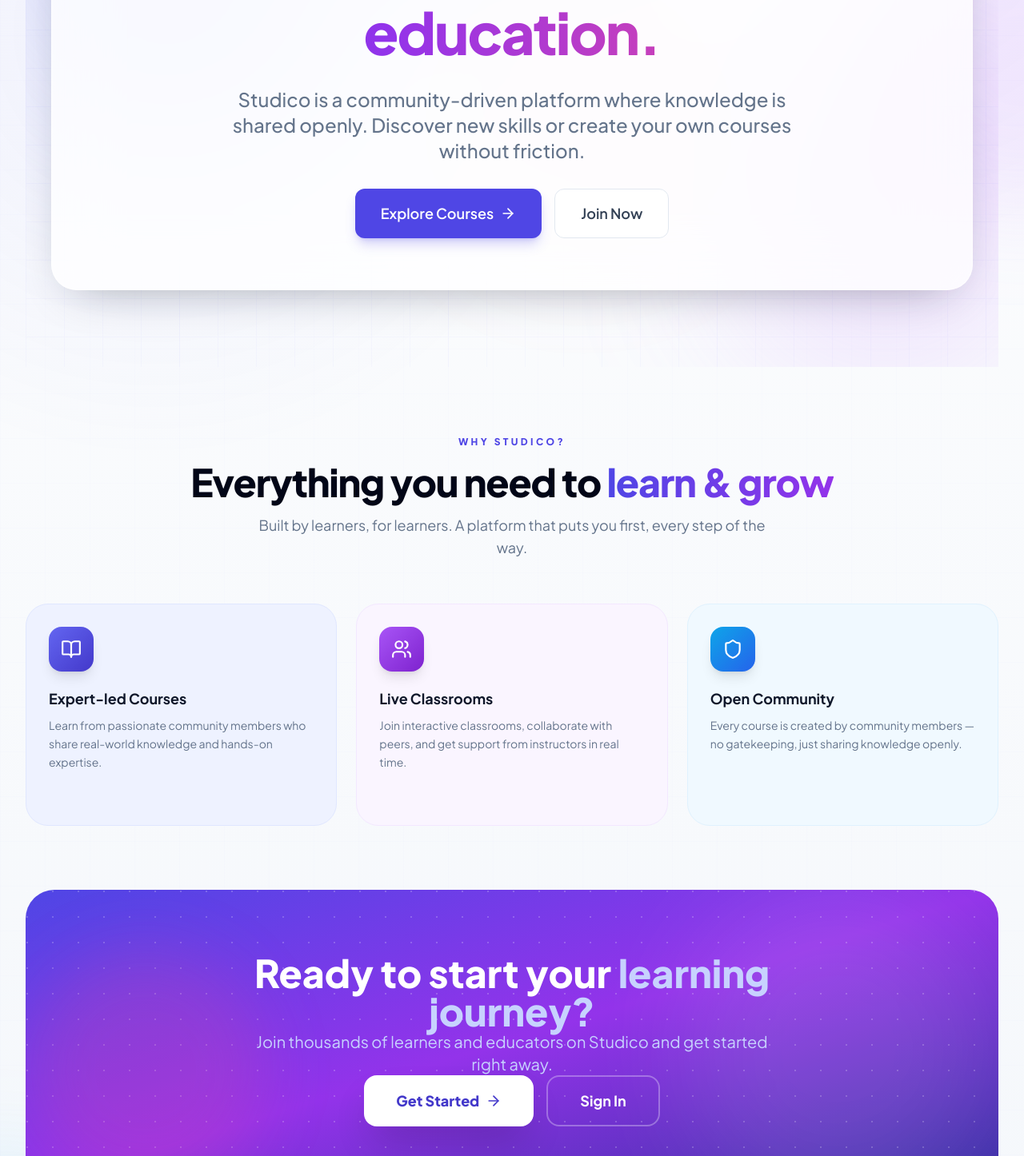
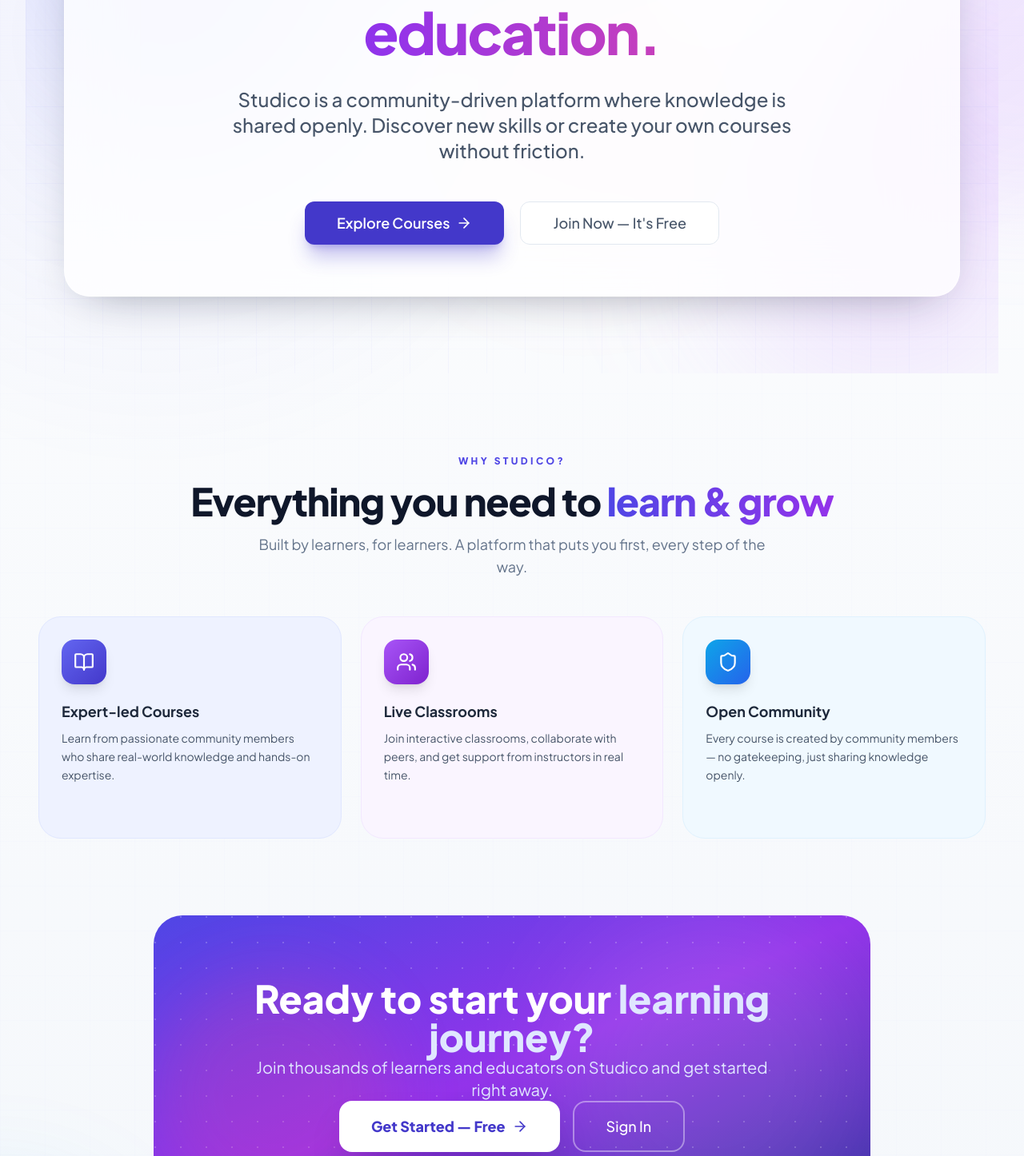
Before and after one commit to Dav2dAnderson/studico, a Next.js app in the folder frontend/: page / in a window 1280 px wide. Shown: the part 404-1850 px from the top of the page at 80% size. Built offline with nearby package versions, Linux system fonts and the light colour scheme; no server answers.

Commit message:
some changes

```diff
--- a/frontend/src/app/globals.css
+++ b/frontend/src/app/globals.css
@@ -368,15 +368,15 @@
   /* Button styles */
   .btn-primary {
     @apply inline-flex items-center justify-center px-5 py-2.5 sm:px-6 sm:py-3 rounded-xl text-sm sm:text-base font-semibold text-white;
-    @apply bg-indigo-600 hover:bg-indigo-700 transition-all duration-200;
-    @apply shadow-lg shadow-indigo-600/25 hover:-translate-y-0.5 active:scale-[0.98];
+    @apply bg-indigo-700 hover:bg-indigo-800 transition-all duration-200;
+    @apply shadow-xl shadow-indigo-700/30 hover:-translate-y-0.5 active:scale-[0.98];
   }
 
   .btn-secondary {
-    @apply inline-flex items-center justify-center px-5 py-2.5 sm:px-6 sm:py-3 rounded-xl text-sm sm:text-base font-semibold;
-    @apply bg-white dark:bg-slate-800 text-slate-700 dark:text-slate-200;
+    @apply inline-flex items-center justify-center px-5 py-2.5 sm:px-6 sm:py-3 rounded-xl text-sm sm:text-base font-medium;
+    @apply bg-white/80 dark:bg-slate-800/80 text-slate-600 dark:text-slate-300;
     @apply border border-slate-200 dark:border-slate-700 hover:border-indigo-300 dark:hover:border-indigo-600;
-    @apply transition-all duration-200 hover:-translate-y-0.5 active:scale-[0.98];
+    @apply transition-all duration-200 hover:bg-slate-50 dark:hover:bg-slate-700 active:scale-[0.98];
   }
 
   /* Input base */
--- a/frontend/src/app/page.tsx
+++ b/frontend/src/app/page.tsx
@@ -47,7 +47,7 @@
   const { user } = useAuth();
 
   return (
-    <div className="flex flex-col gap-12 sm:gap-20 overflow-hidden">
+    <div className="flex flex-col gap-16 sm:gap-24 overflow-hidden">
       {/* ─────────────────────── HERO ─────────────────────── */}
       <section className="relative overflow-hidden">
         {/* Background blobs */}
@@ -66,9 +66,9 @@
           />
         </div>
 
-        <div className="relative z-10 mx-auto max-w-6xl py-10 sm:py-16 lg:py-24">
-          <div className="surface-panel px-4 py-8 sm:px-10 sm:py-14 lg:px-14 lg:py-16 text-center">
-            <div className="mx-auto max-w-4xl space-y-8">
+        <div className="relative z-10 mx-auto max-w-6xl py-12 sm:py-16 lg:py-24 px-4">
+          <div className="surface-panel px-6 py-10 sm:px-10 sm:py-14 lg:px-14 lg:py-16 text-center">
+            <div className="mx-auto max-w-4xl space-y-6 sm:space-y-8">
               {/* Badge */}
               <div className="inline-flex items-center gap-2 rounded-full border border-indigo-200/70 bg-indigo-50/80 px-4 py-2 text-sm font-semibold text-indigo-700 backdrop-blur-sm dark:border-indigo-800/60 dark:bg-indigo-950/55 dark:text-indigo-300">
                 <span className="relative flex h-2 w-2">
@@ -79,24 +79,24 @@
               </div>
 
               {/* Headline */}
-              <h1 className="text-4xl font-black leading-[1.02] tracking-tight text-slate-950 dark:text-white sm:text-5xl lg:text-7xl">
+              <h1 className="text-4xl font-black leading-[1.02] tracking-tight text-slate-900 dark:text-white sm:text-5xl lg:text-7xl">
                 Where ambition{" "}
                 <span className="gradient-text">meets education.</span>
               </h1>
 
               {/* Subheadline */}
-              <p className="mx-auto max-w-3xl text-base font-medium leading-relaxed text-slate-500 dark:text-slate-400 sm:text-xl lg:text-2xl">
+              <p className="mx-auto max-w-3xl text-base font-medium leading-relaxed text-slate-600 dark:text-slate-300 sm:text-xl lg:text-2xl">
                 Studico is a community-driven platform where knowledge is shared
                 openly. Discover new skills or create your own courses without
                 friction.
               </p>
 
               {/* CTAs */}
-              <div className="flex flex-col justify-center gap-4 sm:flex-row">
+              <div className="flex flex-col justify-center gap-4 sm:flex-row sm:gap-5 pt-4">
                 <Link
                   href="/courses"
                   id="hero-explore-btn"
-                  className="group btn-primary gap-2 rounded-2xl px-6 py-3 sm:px-8 sm:py-4 text-base sm:text-lg shadow-xl shadow-indigo-600/30"
+                  className="group btn-primary gap-2 rounded-2xl px-8 py-4 sm:px-10 sm:py-4.5 text-base sm:text-lg font-bold shadow-2xl shadow-indigo-700/40 hover:shadow-indigo-700/50 w-full sm:w-auto"
                 >
                   Explore Courses
                   <ArrowRight
@@ -108,15 +108,15 @@
                   <Link
                     href="/auth/register"
                     id="hero-join-btn"
-                    className="btn-secondary rounded-2xl px-6 py-3 sm:px-8 sm:py-4 text-base sm:text-lg"
+                    className="btn-secondary rounded-2xl px-8 py-4 sm:px-10 sm:py-4.5 text-base sm:text-lg w-full sm:w-auto"
                   >
-                    Join Now
+                    Join Now — It's Free
                   </Link>
                 ) : (
                   <Link
                     href="/profile"
                     id="hero-profile-btn"
-                    className="btn-secondary rounded-2xl px-6 py-3 sm:px-8 sm:py-4 text-base sm:text-lg"
+                    className="btn-secondary rounded-2xl px-8 py-4 sm:px-10 sm:py-4.5 text-base sm:text-lg w-full sm:w-auto"
                   >
                     My Dashboard
                   </Link>
@@ -132,14 +132,14 @@
       </section>
 
       {/* ─────────────────────── FEATURES ─────────────────────── */}
-      <section className="relative">
+      <section className="relative px-4">
         <div className="max-w-7xl mx-auto">
           {/* Section header */}
-          <div className="mb-14 space-y-4 text-center">
+          <div className="mb-12 space-y-4 text-center">
             <span className="page-eyebrow">
               Why Studico?
             </span>
-            <h2 className="text-4xl font-black tracking-tight text-slate-950 dark:text-white sm:text-5xl">
+            <h2 className="text-4xl font-black tracking-tight text-slate-900 dark:text-white sm:text-5xl">
               Everything you need to{" "}
               <span className="gradient-text-static">learn & grow</span>
             </h2>
@@ -164,10 +164,10 @@
                   <f.icon size={26} className="text-white" />
                 </div>
 
-                <h3 className="text-lg font-bold text-slate-900 dark:text-slate-100 mb-2">
+                <h3 className="text-lg font-bold text-slate-800 dark:text-white mb-2">
                   {f.title}
                 </h3>
-                <p className="text-slate-500 dark:text-slate-400 text-sm leading-relaxed">
+                <p className="text-slate-600 dark:text-slate-300 text-sm leading-relaxed">
                   {f.description}
                 </p>
 
@@ -182,9 +182,11 @@
       </section>
 
       {/* ─────────────────────── CTA BANNER ─────────────────────── */}
-      <section className="relative overflow-hidden">
+      <section className="relative overflow-hidden px-4">
+        <div className="relative z-10 mx-auto max-w-4xl">
+          <div className="relative rounded-[1.25rem] sm:rounded-[2.25rem] overflow-hidden">
             {/* Gradient background */}
-        <div className="absolute inset-0 rounded-[2.25rem] bg-gradient-to-br from-indigo-600 via-purple-600 to-indigo-800">
+            <div className="absolute inset-0 bg-gradient-to-br from-indigo-600 via-purple-600 to-indigo-800">
               <div className="absolute inset-0 opacity-20"
                 style={{
                   backgroundImage:
@@ -196,12 +198,12 @@
               <div className="absolute bottom-0 left-0 w-[300px] h-[300px] bg-pink-500/20 rounded-full blur-2xl" />
             </div>
 
-        <div className="relative z-10 mx-auto max-w-4xl rounded-[1.25rem] sm:rounded-[2.25rem] px-5 py-12 sm:py-20 text-center sm:px-10">
+            <div className="relative z-10 px-5 py-12 sm:py-20 text-center sm:px-10">
               <h2 className="text-3xl font-black leading-tight text-white sm:text-5xl">
                 Ready to start your{" "}
-            <span className="text-indigo-200">learning journey?</span>
+                <span className="text-indigo-100">learning journey?</span>
               </h2>
-          <p className="mx-auto max-w-2xl text-base sm:text-xl text-indigo-200">
+              <p className="mx-auto max-w-2xl text-base sm:text-xl text-indigo-100">
                 Join thousands of learners and educators on Studico and get
                 started right away.
               </p>
@@ -209,22 +211,24 @@
                 <Link
                   href={user ? "/courses" : "/auth/register"}
                   id="cta-main-btn"
-              className="inline-flex items-center justify-center gap-2 px-7 py-3.5 sm:px-10 sm:py-4 bg-white text-indigo-700 font-black rounded-2xl hover:bg-indigo-50 transition-all shadow-2xl shadow-black/20 hover:-translate-y-0.5 text-base sm:text-lg active:scale-[0.98]"
+                  className="inline-flex items-center justify-center gap-2 px-8 py-4 sm:px-10 sm:py-4.5 bg-white text-indigo-700 font-black rounded-2xl hover:bg-indigo-50 transition-all shadow-2xl shadow-black/20 hover:-translate-y-0.5 text-base sm:text-lg active:scale-[0.98] w-full sm:w-auto"
                 >
-              {user ? "Go to Courses" : "Get Started"}
+                  {user ? "Go to Courses" : "Get Started — Free"}
                   <ArrowRight size={20} />
                 </Link>
                 {!user && (
                   <Link
                     href="/auth/login"
                   id="cta-login-btn"
-              className="inline-flex items-center justify-center px-7 py-3.5 sm:px-10 sm:py-4 border-2 border-white/30 text-white font-bold rounded-2xl hover:border-white/60 hover:bg-white/10 transition-all text-base sm:text-lg"
+                  className="inline-flex items-center justify-center px-8 py-4 sm:px-10 sm:py-4.5 border-2 border-white/40 text-white font-medium rounded-2xl hover:border-white/70 hover:bg-white/10 transition-all text-base sm:text-lg w-full sm:w-auto"
                   >
                     Sign In
                   </Link>
                 )}
               </div>
             </div>
+          </div>
+        </div>
       </section>
     </div>
   );
```
Lines whose indentation alone changed are shown as unchanged.
